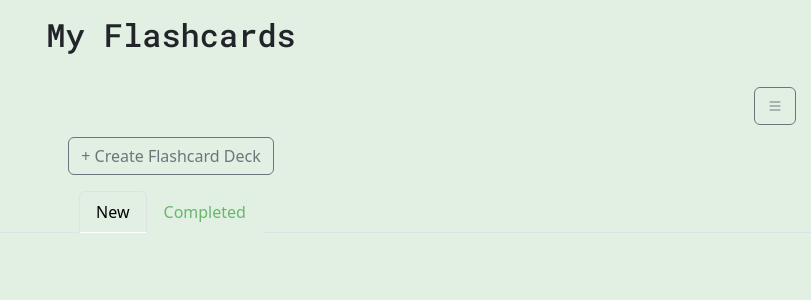
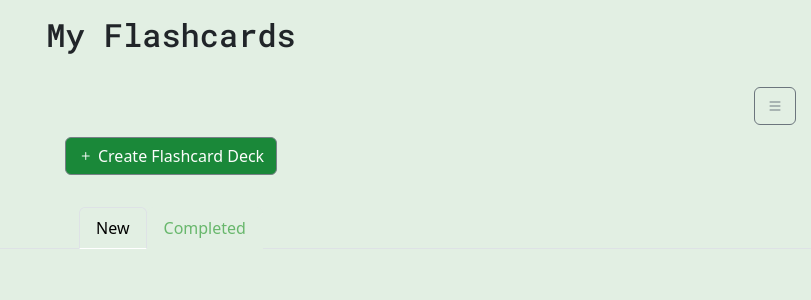
Before and after one commit to SholaAguns/QuranStudyBuddy, a Django app: page /flashcards/ in a window 1280 px wide. Shown: the part 57-357 px from the top of the page, without its empty margins (469-1280 px from the left). Run offline with Django 5.2, Linux system fonts and the light colour scheme; the visitor is signed in with stand-in values (Sample User, id 1); data that the repository does not hold is empty; some libraries are stand-ins or nearby versions; some web fonts are replaced.

Commit message:
-Chapters List-Chapter Detail-Verse Detail-VerseSelection Form-VerseSelection List-VerseSelection Detail-VerseSelection Confirm Delete

```diff
--- a/arabic/templates/arabic/phrase_list.html
+++ b/arabic/templates/arabic/phrase_list.html
@@ -18,7 +18,7 @@
       </ul>
     </div>
     <div class="controls container">
-      <a href="{% url 'arabic:add_phrase' %}" role="button" class="btn btn-outline-secondary w-80">+ Create Phrase</a>
+      <a href="{% url 'arabic:add_phrase' %}" role="button" class="btn btn-outline-secondary w-80 create_btn"><i class="bi bi-plus"></i> Create Phrase</a>
     </div>
     {% endif %}
 <div class="container" align="center">
--- a/flashcard/templates/flashcards/flashcardset_list.html
+++ b/flashcard/templates/flashcards/flashcardset_list.html
@@ -18,7 +18,7 @@
       </ul>
     </div>
     <div class="controls container">
-      <a href="{% url 'flashcards:add_flashcardset' %}" role="button" class="btn btn-outline-secondary w-80">+ Create Flashcard Deck</a>
+      <a href="{% url 'flashcards:add_flashcardset' %}" role="button" class="btn btn-outline-secondary w-80 create_btn"><i class="bi bi-plus"></i> Create Flashcard Deck</a>
     </div>
     {% endif %}
 <div class="flashcardset-tabs">
--- a/quran/templates/quran/verseselection_list.html
+++ b/quran/templates/quran/verseselection_list.html
@@ -18,7 +18,7 @@
       </ul>
     </div>
     <div class="container controls">
-      <a href="{% url 'quran:verse_selection_form' %}" role="button" class="btn btn-outline-secondary w-80">Create Verse Selection</a>
+      <a href="{% url 'quran:verse_selection_form' %}" role="button" class="btn btn-outline-secondary w-80 create_btn"> <i class="bi bi-plus"></i>Create Verse Selection</a>
     </div>
     {% endif %}
   <div class="container d-flex flex-column align-items-center" id="vs_list">
--- a/static/css/style.css
+++ b/static/css/style.css
@@ -74,6 +74,13 @@ font-size: 30px;
   max-height: 300px; /* Set a fixed height for the dropdown */
   overflow-y: auto; /* Enable vertical scrolling */
 }
+.create_btn{
+  margin-bottom: 1rem;
+  color: white !important;
+  background-color: #057d27 !important;
+  border: solid 0.5px black;
+  opacity: 90%;
+}
 .center{
   margin-left: 50%;
 }
```
Also changed, not shown: todo_design.txt (+0 -7 lines).
